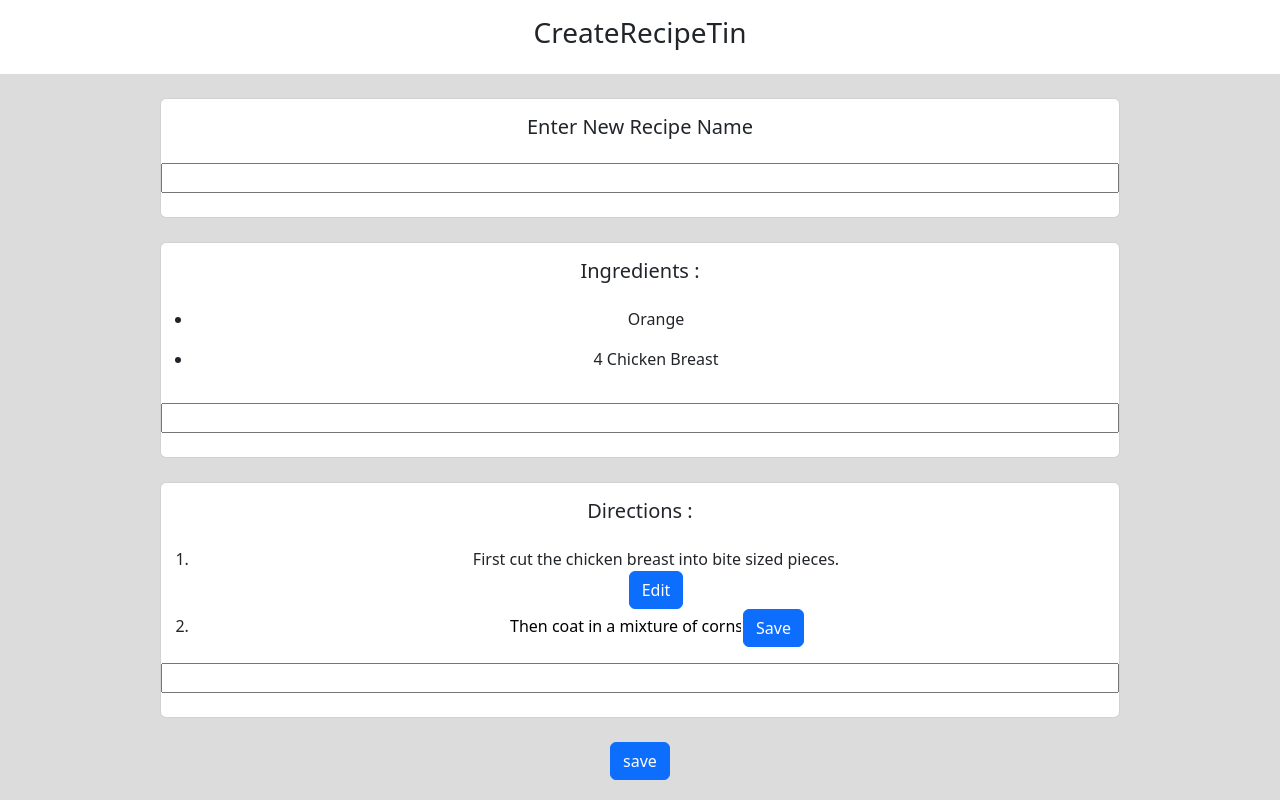
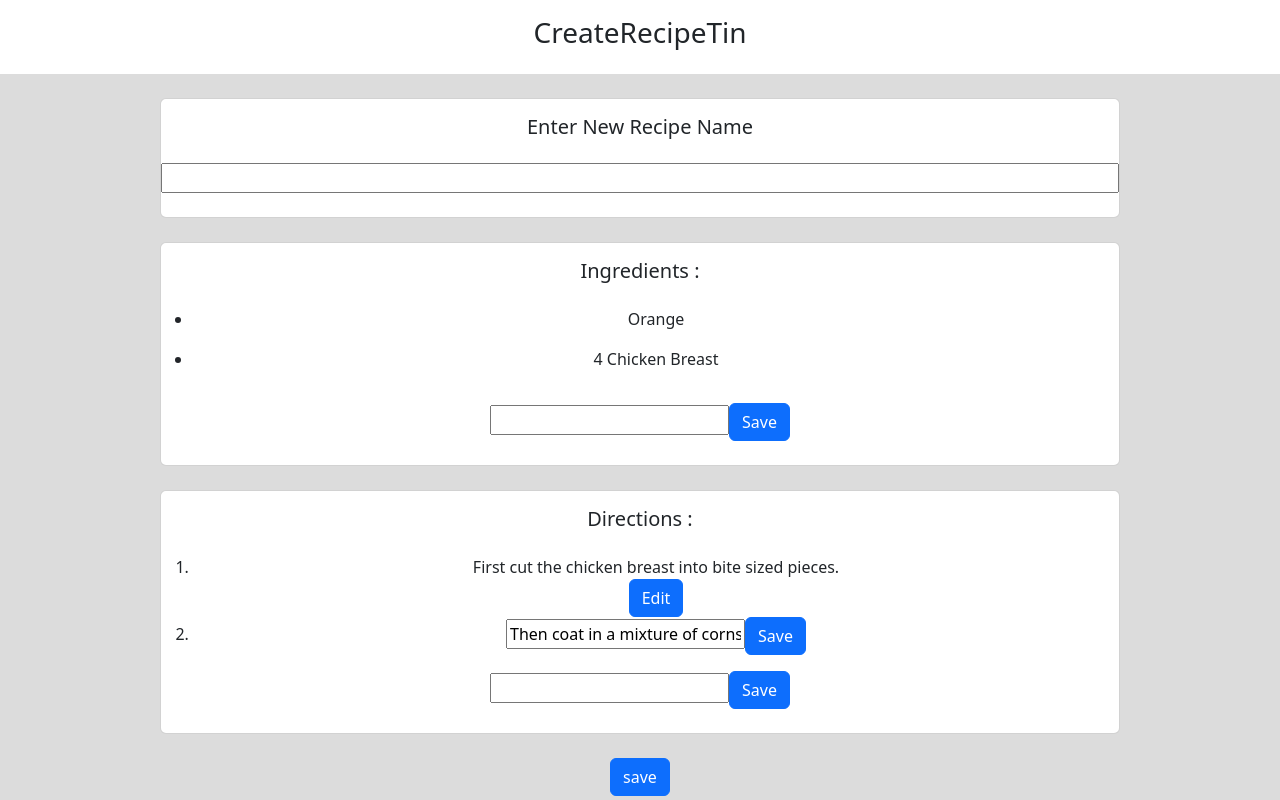
Before and after one commit to SunRises-On/RecipeMaker, a React (Create React App) app in the folder frontend/recipetin/: page /create in a window 1280 px wide. Shown: the top 800 px of the page. Built offline with nearby package versions, Linux system fonts and the light colour scheme.

Commit message:
Create add function to project.

```diff
--- a/frontend/recipetin/src/components/AddRecipe.js
+++ b/frontend/recipetin/src/components/AddRecipe.js
@@ -5,18 +5,30 @@ import Ingredients from './Ingredients';
 import Button from 'react-bootstrap/Button';
 import Card from 'react-bootstrap/Card';
 import Directions from './Directions';
+
+const deepCopyFunction = (inObject) => {
+    let outObject, value, key
+    if (typeof inObject !== "object" || inObject === null) {
+        return inObject // Return the value if inObject is not an object
+      }
+
+      // Create an array or object to hold the values
+      outObject = Array.isArray(inObject) ? [] : {}
+
+      for (key in inObject) {
+        value = inObject[key]
+
+        // Recursively (deep) copy for nested objects, including arrays
+        outObject[key] = deepCopyFunction(value)
+      }
+
+      return outObject
+
+}
+
 const AddRecipe = props =>{
-
-
-    const {handleAdd} = props;
-
-    const changeHandler = (e) =>{
-        console.log("change = " + e.target.value);
-        setValue({
-            ...value,
-            [e.target.name]: e.target.value
-        });
-    };
+    const [ingredientTemp,setIngredientTemp] = useState(" ")
+    const [directionTemp, setDirectionTemp] = useState(" ")
     const [value,setValue] = useState({
         name: ' ',
         ingredients: [
@@ -44,8 +56,96 @@ const AddRecipe = props =>{
         ]
     });
 
+    const {handleAdd} = props;
+
+    //Create a new Ingredient object
+    function addIngredient(){
+
+        const newList = deepCopyFunction(value);
+        const newIngredientArray = [...newList.ingredients];
+        const id = newIngredientArray.length;
+        //create a new object of type ingredient
+        const newIngredient = {id: id, name: ingredientTemp, edit: false};
+
+        const Temp = {
+            ...newList,
+            ingredients:[
+                ...newIngredientArray,
+                newIngredient
+            ]
+        }
+
+        setValue({...Temp})
+    }
+
+    function addDirection(){
+        const newList = deepCopyFunction(value);
+        const newDirectionArray = [...newList.directions];
+        const id = newDirectionArray.length;
+
+        const newDirection = {id:id, name: directionTemp, edit:false};
+
+        const Temp = {
+            ...newList,
+            directions:[
+                ...newDirectionArray,
+                newDirection
+            ]
+        }
+        setValue({...Temp});
+
+    }
+
+    /**
+     * Handler methods
+     *
+     */
+    const nameHandler = (e) =>{
+        console.log("change = " + e.target.value);
+        setValue({
+            ...value,
+            [e.target.name]: e.target.value
+        });
+    };
+
+    //Test if string is blank
+    // !str = testing if string is falsey (string length is zero)
+    // /^\s*$/ = check if string only contains whitespace
+    // test() = executes a search for a match between
+    //          a regular expression and a string,
+    //          true if there is a match; false otherwise.
+    function isBlank(str){
+        return (!str || /^\s*$/.test(str));
+    }
+    const handleIngredientSubmit=event=>{
+        event.preventDefault(); //prevent page refresh
+
+        if(isBlank(ingredientTemp)){
+            alert("empty submission not allowed");
+        } else{
+            addIngredient(); //add new ingredient
+        }
+        setIngredientTemp(' '); //clear input value
+        console.log("ingredient temp")
+        console.log(ingredientTemp);
+    }
+
+    const handleDirectionSubmit=event=>{
+        event.preventDefault(); //prevent page refresh
+
+        if(isBlank(directionTemp)){
+            alert("Empty submission is not allowed");
+        }else{
+            addDirection(); // add new direction
+        }
+        setDirectionTemp(' '); //clear input value
+        console.log("direction temp")
+        console.log(directionTemp)
+    }
+
     return(
         <div>
+
             <br/>
             <Card
                  className="mx-auto my-auto p5"
@@ -57,7 +157,7 @@ const AddRecipe = props =>{
                     value={value.name}
                     type='text'
                     name='name'
-                    onChange={changeHandler}
+                    onChange={nameHandler}
                 />
                 <br/>
             </Card >
@@ -69,9 +169,21 @@ const AddRecipe = props =>{
                     <Card.Title>Ingredients : </Card.Title>
                 </Card.Body>
                 <Ingredients value={value}/>
-                <input
-
-                />
+                <div>
+                    <form onSubmit={handleIngredientSubmit}>
+                        <input
+                        value={ingredientTemp}
+                        type='text'
+                        name='ingredientTemp'
+                        onChange={event => {
+                            setIngredientTemp(event.target.value)
+                        }}
+                        />
+                        <Button
+                        type="submit"
+                        >Save</Button>
+                    </form>
+                </div>
                 <br/>
             </Card>
                 <br/>
@@ -82,8 +194,21 @@ const AddRecipe = props =>{
                     <Card.Title>Directions : </Card.Title>
                 </Card.Body>
                 <Directions value={value} setValue={setValue} />
-                <input
-                />
+                <div>
+                    <form onSubmit={handleDirectionSubmit}>
+                        <input
+                        value={directionTemp}
+                        type='text'
+                        name='directionTemp'
+                        onChange={event => {
+                            setDirectionTemp(event.target.value)
+                        }}
+                        />
+                        <Button
+                        type="submit"
+                        >Save</Button>
+                    </form>
+                </div>
                 <br/>
             </Card>
             <br/>
--- a/frontend/recipetin/src/components/Directions.js
+++ b/frontend/recipetin/src/components/Directions.js
@@ -25,6 +25,8 @@ const deepCopyFunction = (inObject) => {
 const Directions = ({value, setValue})=>{
 
     function updateEdit(index){
+        console.log("in updateEdit()")
+        console.log(value)
 
         const newList = deepCopyFunction(value)
         const newDirectionArray = [...newList.directions]; // direction array
@@ -42,6 +44,21 @@ const Directions = ({value, setValue})=>{
         setValue({...newList}) //Now point value to our new created object
 
     }
+
+    function handleDirectionChange(event, index){
+
+        const newList = deepCopyFunction(value);
+        const newDirectionArray = [...newList.directions];
+
+        const newDirection = newDirectionArray.find(
+            d => d.id === index
+        )
+        newDirection.name = event.target.value;
+
+        setValue({...newList})
+
+    }
+
     return(
         <ol type="1">
             {value.directions?.map(item =>
@@ -50,7 +67,11 @@ const Directions = ({value, setValue})=>{
                         <div>
                             <input type="text"
                                 value={item.name}
-                                style={{border:'none'}}
+                                // style={{border:'none'}}
+                                onChange={
+                                    (e)=>
+                                    handleDirectionChange(e, item.id)
+                                }
                             />
                             <Button
                                 onClick={
```
